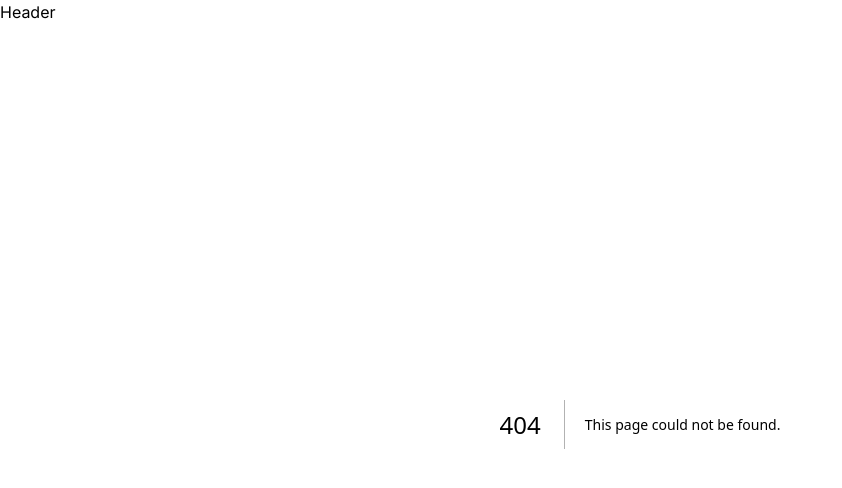
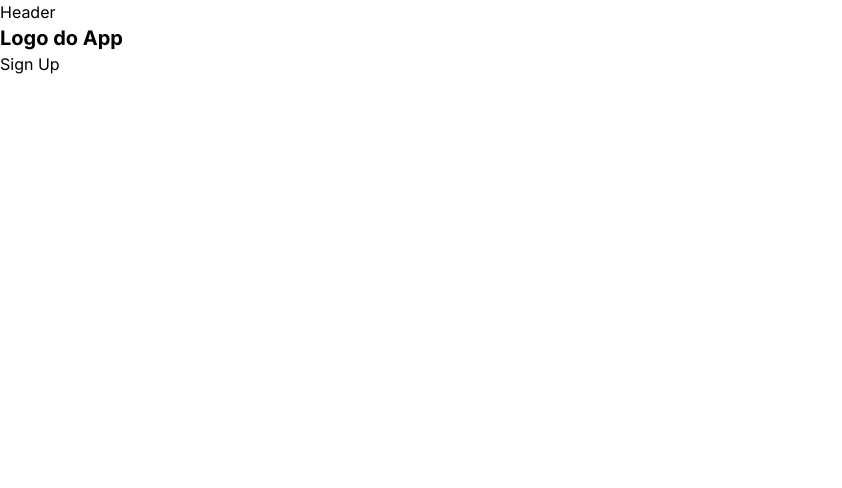
Before and after one commit to Gabriel02ps/next13-fundamentals, a Next.js app: page /sign-up in a window 1280 px wide. Before the commit this address had no page. Shown: the top 488 px of the page, without its empty margins (0-842 px from the left). Built offline with nearby package versions, Linux system fonts and the light colour scheme.

Commit message:
Grupos e rotas dinâmicas

```diff
--- /dev/null
+++ b/src/app/(auth)/layout.tsx
@@ -0,0 +1,8 @@
+export default function AuthLayout({ children }: { children: React.ReactNode }) {
+  return (
+    <div>
+      <h1 className="text-xl font-bold">Logo do App</h1>
+      <div>{children}</div>
+    </div>
+  )
+}
--- /dev/null
+++ b/src/app/(auth)/sign-in/page.tsx
@@ -0,0 +1,5 @@
+export default function SignIn() {
+  return (
+    <h1>Sign In</h1>
+  )
+}
--- /dev/null
+++ b/src/app/(auth)/sign-up/page.tsx
@@ -0,0 +1,5 @@
+export default function SignUp() {
+  return (
+    <h1>Sign Up</h1>
+  )
+}
--- a/src/app/admin/layout.tsx
+++ b/src/app/admin/layout.tsx
@@ -2,7 +2,7 @@
   return (
     <div>
       <div>{children}</div>
-      <p>Painal de Admnistração</p>
+      <p>Painel de Admnistração</p>
     </div>
   )
 }
--- /dev/null
+++ b/src/app/catalog/product/[...data]/page.tsx
@@ -0,0 +1,17 @@
+interface ProducProps {
+  params: {
+    data: string[]
+  }
+}
+
+export default function Product({params}: ProducProps) {
+  const [productId, size, color] = params.data
+
+  return (
+    <div>
+      <p>Product: {productId}</p>
+      <p>Size: {size}</p>
+      <p>Color: {color}</p>
+    </div>
+  )
+}
--- a/src/app/catalog/product/page.tsx
+++ /dev/null
@@ -1,5 +0,0 @@
-export default function Product() {
-  return (
-    <h1>Product</h1>
-  )
-}
--- a/src/app/layout.tsx
+++ b/src/app/layout.tsx
@@ -17,7 +17,7 @@
   return (
     <html lang="en">
       <body className={inter.className}>
-        <div>Header</div>
+        <h1>Header</h1>
           {children}
       </body>
     </html>
```
